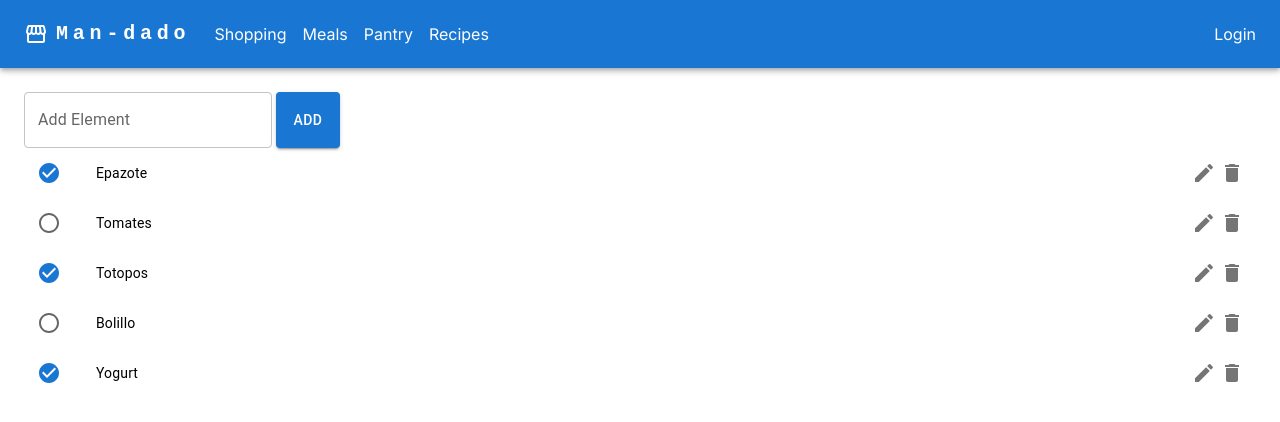
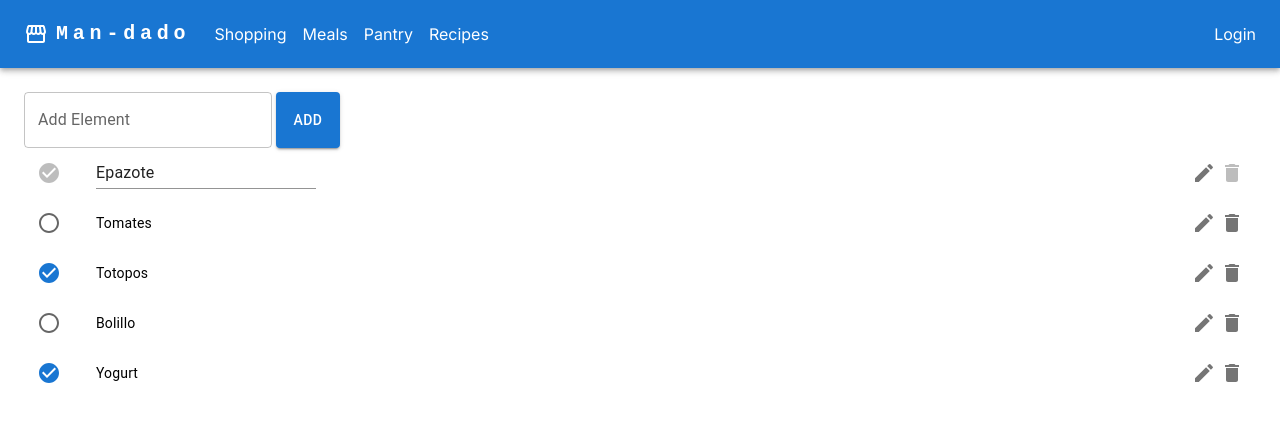
Before and after one commit to beto2do/mandado, a Next.js app: page /en/shop in a window 1280 px wide. Both pictures are taken after a click on the button 1204 px from the left and 173 px from the top of the page. Shown: the top 422 px of the page. Built offline with nearby package versions, Linux system fonts and the light colour scheme.

Commit message:
add edition status in products

```diff
--- a/src/components/shopping/product.tsx
+++ b/src/components/shopping/product.tsx
@@ -1,11 +1,12 @@
 'use client';
-import Product from '../../models/product';
+import Product, { ProductStatus } from '../../models/product';
 import Checkbox from '@mui/material/Checkbox';
 import RadioButtonUnchecked from '@mui/icons-material/RadioButtonUnchecked';
 import CheckCircle from '@mui/icons-material/CheckCircle';
 import ListItemIcon from '@mui/material/ListItemIcon';
 import ListItemText from '@mui/material/ListItemText';
 import ListItemButton from '@mui/material/ListItemButton';
+import Input from '@mui/material/Input';
 import {
     shoppingSlice,
     useDispatch,
@@ -18,17 +19,29 @@ export default function SuperMarketProduct({product}: {product: Product}) {
 
     function handleToggle(e: any) {
         e.preventDefault();
+        if(product.status === ProductStatus.EDITION) {
+            return;
+        }
+
         dispatch(shoppingSlice.actions.updateIsGrabbed({...product, isGrabbed: !product.isGrabbed}))
     }
 
+    const nameView =  product.status === ProductStatus.EDITION ?
+                        <Input defaultValue={product.name} /> :
+                        <ListItemText id={checkboxId} primary={product.name} />;
+
     return (
-        <ListItemButton role={undefined} onClick={handleToggle} dense>
+        <ListItemButton
+        role={undefined}
+        onClick={handleToggle}
+        dense>
             <ListItemIcon>
                 <Checkbox
                     edge="start"
                     tabIndex={-1}
                     id={checkboxId}
                     checked={product.isGrabbed}
+                    disabled={product.status === ProductStatus.EDITION}
                     onChange={handleToggle}
                     disableRipple
                     inputProps={{ 'aria-labelledby': checkboxId }}
@@ -36,7 +49,7 @@ export default function SuperMarketProduct({product}: {product: Product}) {
                     checkedIcon={<CheckCircle />}
                 />
             </ListItemIcon>
-            <ListItemText id={checkboxId} primary={product.name} />
+           {nameView}
         </ListItemButton>
     );
 }
--- a/src/components/shopping/super-market-product-list.tsx
+++ b/src/components/shopping/super-market-product-list.tsx
@@ -1,7 +1,7 @@
 'use client';
 import { useEffect } from 'react';
 import { getShoppingList } from '@/services/shopping';
-import Product from '@/models/product';
+import Product, {ProductStatus} from '@/models/product';
 import ListItem from '@mui/material/ListItem';
 import SuperMarketProduct from '@/components/shopping/product';
 import IconButton from '@mui/material/IconButton';
@@ -39,10 +39,17 @@ export default function SuperMarketProductList() {
               key={'list_element' + product.id}
               secondaryAction={
                 <>
-                    <IconButton edge="end" aria-label="comments">
+                    <IconButton
+                        edge="end"
+                        aria-label="comments"
+                        onClick={()=> dispatch(shoppingSlice.actions.changeStatus({...product,status:ProductStatus.EDITION })) }>
                         <EditIcon />
                     </IconButton>
-                    <IconButton edge="end" aria-label="comments" onClick={()=> dispatch(shoppingSlice.actions.delete(product)) }>
+                    <IconButton
+                    edge="end"
+                    aria-label="comments"
+                    disabled={product.status === ProductStatus.EDITION}
+                    onClick={()=> dispatch(shoppingSlice.actions.delete(product)) }>
                         <DeleteIcon/>
                     </IconButton>
                 </>
--- a/src/lib/redux/slices/shoppingSlice/shoppingSlice.ts
+++ b/src/lib/redux/slices/shoppingSlice/shoppingSlice.ts
@@ -22,6 +22,12 @@ export const shoppingSlice = createSlice({
             product.isGrabbed = action.payload.isGrabbed;
         }
     },
+    changeStatus: (state, action: PayloadAction<Product>) => {
+      let product = state.products.find(product => action.payload.id === product.id);
+      if(product) {
+          product.status = action.payload.status;
+      }
+  },
     delete: (state, action: PayloadAction<Product>) => {
         let productIndex = state.products.findIndex(product => action.payload.id === product.id);
         if (productIndex > -1) {
--- a/src/models/product.tsx
+++ b/src/models/product.tsx
@@ -1,9 +1,15 @@
 export default interface Product {
     id: string,
     name: string,
-    isGrabbed: boolean
+    status: ProductStatus,
+    isGrabbed: boolean,
 }
 
 export interface ShoppingSliceState {
     products: Product[]
 }
+
+export enum ProductStatus {
+    EDITION = "EDITION",
+    VIEW = "VIEW",
+  }
--- a/src/services/shopping.tsx
+++ b/src/services/shopping.tsx
@@ -1,5 +1,5 @@
 'use server'
-import Product from '@/models/product';
+import Product, { ProductStatus } from '@/models/product';
 
 export async function getShoppingList() : Promise<Product[]> {
     const products =  await new Promise<Product[]>(( resolve, reject)  => {
@@ -9,27 +9,32 @@ export async function getShoppingList() : Promise<Product[]> {
                     {
                         id: '0',
                         name:'Epazote',
-                        isGrabbed: true
+                        isGrabbed: true,
+                        status: ProductStatus.VIEW
                     },
                     {
                         id: '1',
                         name:'Tomates',
-                        isGrabbed: false
+                        isGrabbed: false,
+                        status: ProductStatus.VIEW
                     },
                     {
                         id: '2',
                         name:'Totopos',
-                        isGrabbed: true
+                        isGrabbed: true,
+                        status: ProductStatus.VIEW
                     },
                     {
                         id: '3',
                         name:'Bolillo',
-                        isGrabbed: false
+                        isGrabbed: false,
+                        status: ProductStatus.VIEW
                     },
                     {
                         id: '4',
                         name:'Yogurt',
-                        isGrabbed: true
+                        isGrabbed: true,
+                        status: ProductStatus.VIEW
                     }
                 ]
             )
```
